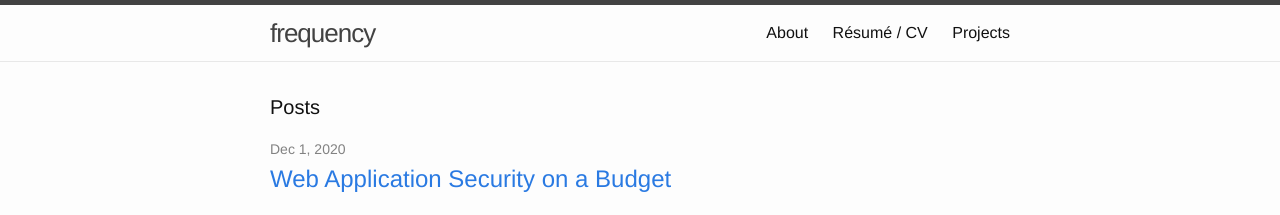
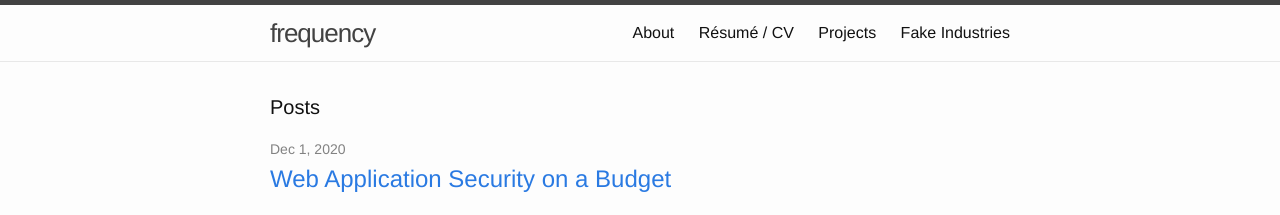
Before and after one commit to kesara/kesara.github.io, a Jekyll site: the page built from index.html, in a window 1280 px wide. Shown: the top 215 px of the page. Built offline with Jekyll 4.4.1, drawn with Linux system fonts in a browser that asks for light colours.

Commit message:
Add link to Fake Industries home page

```diff
--- a/_includes/header.html
+++ b/_includes/header.html
@@ -16,6 +16,7 @@
           {% endif %}
         {% endfor %}
         <a class="page-link" href="/projects">Projects</a>
+        <a class="page-link" href="https://www.fake.nz/">Fake Industries</a>
       </div>
     </nav>
   </div>
```
